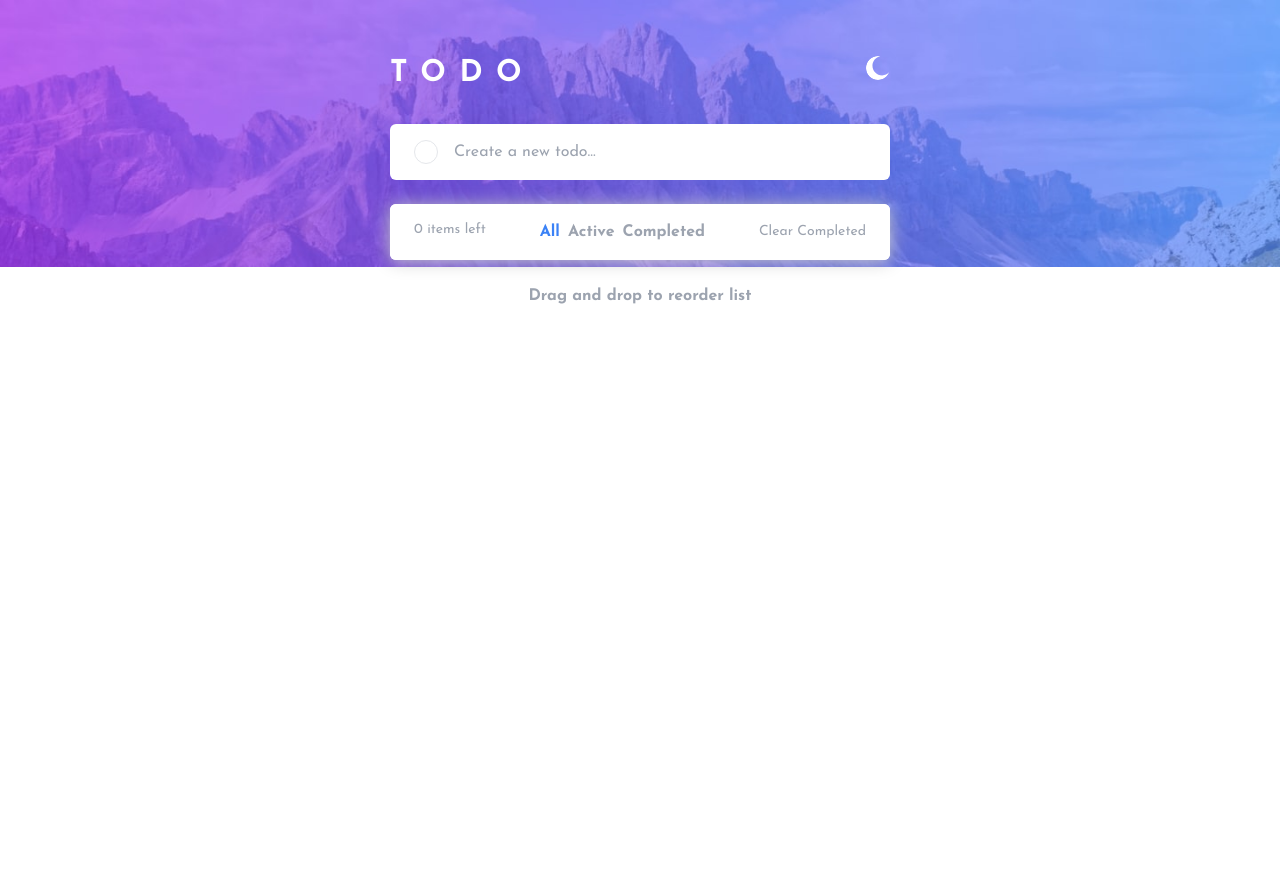
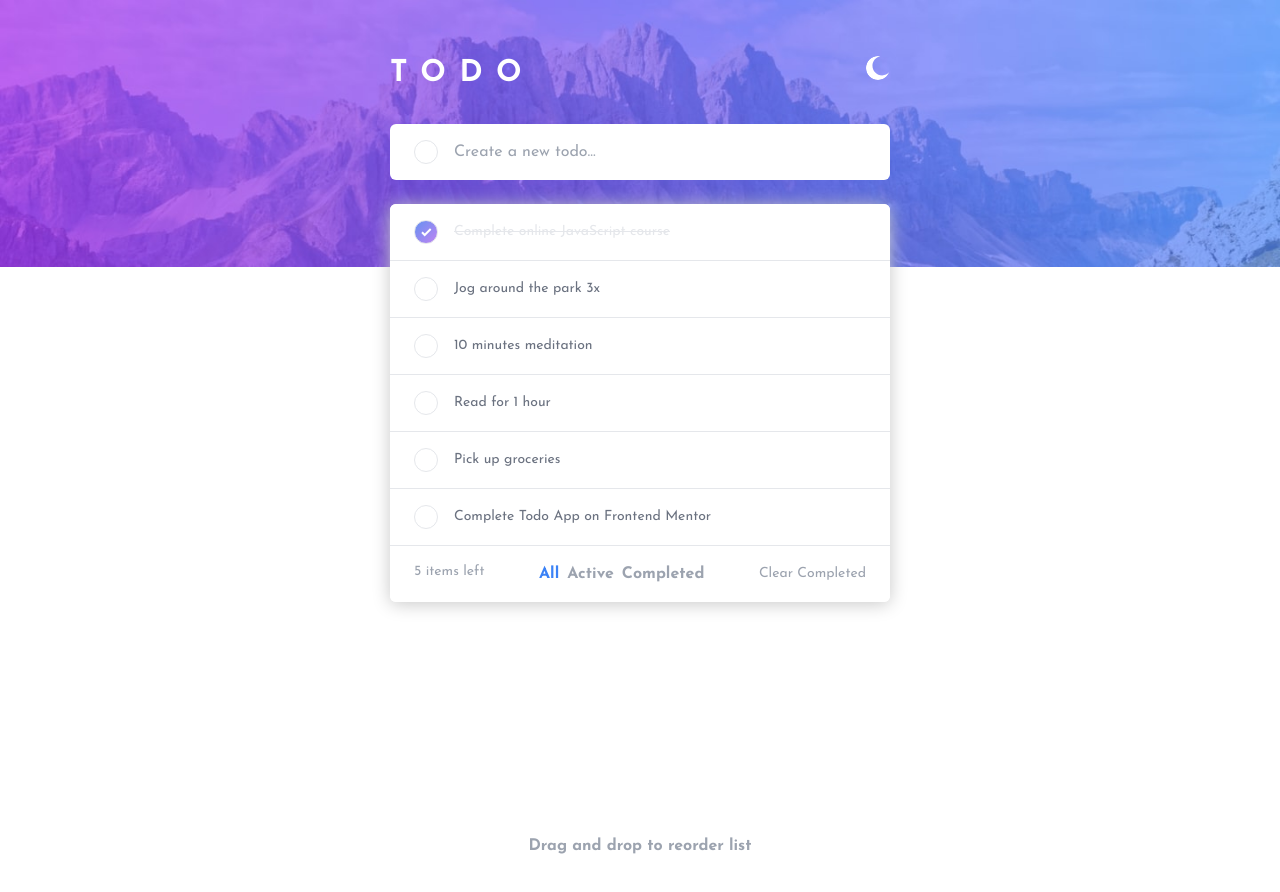
Before and after one commit to welliaquim/todo-list, a React (Vite) app: page / in a window 1280 px wide. Shown: the top 892 px of the page. Before the commit the page ends 800 px from the top, so only its background shows below. Built offline with nearby package versions, Linux system fonts and the light colour scheme.

Commit message:
final feature: clear completed tasks

```diff
--- a/src/App.tsx
+++ b/src/App.tsx
@@ -7,19 +7,33 @@ import Footer from "./components/Footer";
 import { Task } from "./utils/interfaces";
 
 function App() {
-  const [toDoArr, setToDoArr] = useState<Task[]>([]);
+  const [toDoArr, setToDoArr] = useState<Task[]>([
+    { id: 1, taskInfo: "Complete online JavaScript course", completed: true },
+    { id: 2, taskInfo: "Jog around the park 3x", completed: false },
+    { id: 3, taskInfo: "10 minutes meditation", completed: false },
+    { id: 4, taskInfo: "Read for 1 hour", completed: false },
+    { id: 5, taskInfo: "Pick up groceries", completed: false },
+    { id: 6, taskInfo: "Complete Todo App on Frontend Mentor", completed: false },
+  ]);
+  const [darkTheme, setDarkTheme] = useState<boolean>(false);
 
   return (
     <>
-      <div className="flex flex-col items-center justify-center px-6 py-14 font-josefin bg-contain bg-[url('/src/assets/images/bg-mobile-light.jpg')] md:bg-[url('/src/assets/images/bg-desktop-light.jpg')] bg-no-repeat">
-        <div className="w-full max-w-[500px]">
-          <Header />
+      <div
+        className={`flex flex-col items-center justify-center px-6 py-14 font-josefin bg-contain ${
+          darkTheme
+            ? "bg-[url('/src/assets/images/bg-mobile-dark.jpg')] bg-very-dark-blue"
+            : "bg-[url('/src/assets/images/bg-mobile-light.jpg')] bg-white"
+        } md:bg-[url('/src/assets/images/bg-desktop-light.jpg')] bg-no-repeat bg-very-darker-grayish-blue`}
+      >
+        <div className={`w-full max-w-[500px]`}>
+          <Header darkTheme={darkTheme} setDarkTheme={setDarkTheme} />
 
-          <TaskCreator toDoArr={toDoArr} setToDoArr={setToDoArr} />
+          <TaskCreator toDoArr={toDoArr} setToDoArr={setToDoArr} darkTheme={darkTheme} />
 
-          <CreatedTasks toDoArr={toDoArr} setToDoArr={setToDoArr} />
+          <CreatedTasks toDoArr={toDoArr} setToDoArr={setToDoArr} darkTheme={darkTheme} />
 
-          <Footer />
+          <Footer darkTheme={darkTheme} />
         </div>
       </div>
     </>
--- a/src/components/CheckButton.tsx
+++ b/src/components/CheckButton.tsx
@@ -1,12 +1,14 @@
 import { ButtonProps } from "../utils/interfaces";
 
-const CheckButton: React.FC<ButtonProps> = ({ title, onTaskCompleted, taskId, completed }) => {
+const CheckButton: React.FC<ButtonProps> = ({ title, onTaskCompleted, taskId, completed, darkTheme }) => {
   const handleButtonBg = () => {
     if (completed) return "bg-gradient-to-br from-blue-600/70 to-purple-600/60";
   };
   return (
     <button
-      className={` flex justify-center items-center h-6 w-7 rounded-full border ${handleButtonBg()} hover:border-t-blue-600/[.70] hover:border-l-blue-600/[.70] hover:border-r-purple-600/[.60] hover:border-b-purple-600/[.60]`}
+      className={`flex justify-center items-center h-6 w-7 rounded-full border ${
+        darkTheme ? "border-gray-700" : "border-inherit"
+      } ${handleButtonBg()} hover:border-t-blue-600/[.70] hover:border-l-blue-600/[.70] hover:border-r-purple-600/[.60] hover:border-b-purple-600/[.60]`}
       title={title}
       onClick={() => {
         onTaskCompleted(taskId);
--- a/src/components/CreatedTasks.tsx
+++ b/src/components/CreatedTasks.tsx
@@ -5,7 +5,7 @@ import CheckButton from "./CheckButton";
 import { DragDropContext, Droppable, Draggable, DropResult } from "react-beautiful-dnd";
 import { selectStateTask } from "../utils/tasksFilter";
 
-const CreatedTasks: React.FC<TaskCreatorProps> = ({ toDoArr, setToDoArr }) => {
+const CreatedTasks: React.FC<TaskCreatorProps> = ({ toDoArr, setToDoArr, darkTheme }) => {
   const [filterOption, setFilterOption] = useState<string>("All");
   const uncompletedTasks = toDoArr.filter((task) => !task.completed).length;
 
@@ -16,6 +16,11 @@ const CreatedTasks: React.FC<TaskCreatorProps> = ({ toDoArr, setToDoArr }) => {
 
   const deleteSelectedTask = (taskId: number) => {
     const updatedToDoArr = toDoArr.filter((task) => task.id !== taskId);
+    setToDoArr(updatedToDoArr);
+  };
+
+  const deleteCompletedTask = (taskToDelete: boolean) => {
+    const updatedToDoArr = toDoArr.filter((task) => task.completed !== taskToDelete);
     setToDoArr(updatedToDoArr);
   };
 
@@ -32,7 +37,11 @@ const CreatedTasks: React.FC<TaskCreatorProps> = ({ toDoArr, setToDoArr }) => {
   const filteredTasks = selectStateTask(filterOption, toDoArr);
 
   return (
-    <div className="mt-6 w-full shadow-[0_2px_18px_0px_#c8c8c8] bg-white rounded-md">
+    <div
+      className={`mt-6 w-full  ${
+        darkTheme ? "bg-desaturated-blue shadow-[0_2px_18px_0px_#101010]" : "bg-white shadow-[0_2px_18px_0px_#c8c8c8]"
+      } rounded-md`}
+    >
       <DragDropContext onDragEnd={onDragEnd}>
         <Droppable droppableId="droppable">
           {(provided) => (
@@ -47,16 +56,23 @@ const CreatedTasks: React.FC<TaskCreatorProps> = ({ toDoArr, setToDoArr }) => {
                       ref={provided.innerRef}
                     >
                       <div className="flex flex-row">
-                        <div className="flex gap-4 bg-white px-6 py-4 w-full rounded-md group">
+                        <div
+                          className={`flex gap-4 ${
+                            darkTheme ? "bg-desaturated-blue" : "bg-white"
+                          } px-6 py-4 w-full rounded-md group`}
+                        >
                           <CheckButton
                             title={"Check this task"}
                             onTaskCompleted={toggleTaskCompletion}
                             taskId={task.id}
                             completed={task.completed}
+                            darkTheme={darkTheme}
                           />
                           <div className="flex flex-row justify-between w-full">
                             <div className="flex flex-row items-center text-gray-500">
-                              <p className={`${task.completed ? "text-gray-200 line-through" : ""}`}>{task.taskInfo}</p>
+                              <p className={`${task.completed ? "text-gray-200 line-through" : ""} text-sm `}>
+                                {task.taskInfo}
+                              </p>
                             </div>
                           </div>
                           <button
@@ -66,7 +82,7 @@ const CreatedTasks: React.FC<TaskCreatorProps> = ({ toDoArr, setToDoArr }) => {
                           ></button>
                         </div>
                       </div>
-                      <hr className="border border-solid border-gray-300 w-full" />
+                      <hr className={`${darkTheme ? "border-gray-700" : "border-gray-200"} w-full`} />
                     </li>
                   )}
                 </Draggable>
@@ -76,7 +92,7 @@ const CreatedTasks: React.FC<TaskCreatorProps> = ({ toDoArr, setToDoArr }) => {
           )}
         </Droppable>
       </DragDropContext>
-      <Card>
+      <Card darkTheme={darkTheme}>
         <div className="flex flex-row justify-between w-full text-gray-400 text-nowrap">
           <p className="text-sm">{uncompletedTasks} items left</p>
           <div className="relative top-[100px] lg:flex lg:static">
@@ -98,7 +114,7 @@ const CreatedTasks: React.FC<TaskCreatorProps> = ({ toDoArr, setToDoArr }) => {
               </button>
             </div>
           </div>
-          <button type="reset" className="text-sm">
+          <button type="reset" className="text-sm" onClick={() => deleteCompletedTask(true)}>
             Clear Completed
           </button>
         </div>
--- a/src/components/Footer.tsx
+++ b/src/components/Footer.tsx
@@ -1,6 +1,12 @@
-const Footer: React.FC = () => {
+import { DarkTheme } from "../utils/interfaces";
+
+const Footer: React.FC<DarkTheme> = ({ darkTheme }) => {
   return (
-    <footer className="mt-24 lg:mt-6 flex flex-col w-full items-center gap-16 ">
+    <footer
+      className={`mt-36 lg:mt-56 lg:pt-2 flex flex-col w-full items-center gap-16 ${
+        darkTheme ? "bg-very-dark-blue" : "bg-white"
+      }`}
+    >
       <p className="text-gray-400 font-bold">Drag and drop to reorder list</p>
     </footer>
   );
--- a/src/components/card.tsx
+++ b/src/components/card.tsx
@@ -1,10 +1,12 @@
 import React from "react";
 import { CardProps } from "../utils/interfaces";
 
-const Card: React.FC<CardProps> = ({ children: children, className }) => {
+const Card: React.FC<CardProps> = ({ children, className, darkTheme }) => {
   return (
     <div className={`flex flex-col w-full ${className}`}>
-      <div className="flex gap-4 bg-white px-6 py-4 rounded-md">{children}</div>
+      <div className={`flex gap-4 ${darkTheme ? "bg-desaturated-blue" : "bg-white"} px-6 py-4 rounded-md`}>
+        {children}
+      </div>
     </div>
   );
 };
--- a/src/output.css
+++ b/src/output.css
@@ -558,24 +558,36 @@ video {
   position: relative;
 }
 
-.top-\[-100px\] {
-  top: -100px;
+.top-\[100px\] {
+  top: 100px;
 }
 
-.top-\[100px\] {
-  top: 100px;
+.mt-24 {
+  margin-top: 6rem;
 }
 
 .mt-6 {
   margin-top: 1.5rem;
 }
 
-.mt-12 {
-  margin-top: 3rem;
+.mt-28 {
+  margin-top: 7rem;
 }
 
-.mt-24 {
-  margin-top: 6rem;
+.mt-32 {
+  margin-top: 8rem;
+}
+
+.mt-36 {
+  margin-top: 9rem;
+}
+
+.mt-\[136px\] {
+  margin-top: 136px;
+}
+
+.mt-\[140px\] {
+  margin-top: 140px;
 }
 
 .block {
@@ -588,6 +600,14 @@ video {
 
 .h-6 {
   height: 1.5rem;
+}
+
+.h-full {
+  height: 100%;
+}
+
+.h-svh {
+  height: 100svh;
 }
 
 .w-4 {
@@ -612,12 +632,6 @@ video {
 
 .cursor-pointer {
   cursor: pointer;
-}
-
-.appearance-none {
-  -webkit-appearance: none;
-     -moz-appearance: none;
-          appearance: none;
 }
 
 .flex-row {
@@ -652,10 +666,6 @@ video {
   gap: 1rem;
 }
 
-.gap-6 {
-  gap: 1.5rem;
-}
-
 .text-nowrap {
   text-wrap: nowrap;
 }
@@ -681,9 +691,62 @@ video {
   border-color: rgb(209 213 219 / var(--tw-border-opacity));
 }
 
+.border-gray-700 {
+  --tw-border-opacity: 1;
+  border-color: rgb(55 65 81 / var(--tw-border-opacity));
+}
+
+.border-gray-100 {
+  --tw-border-opacity: 1;
+  border-color: rgb(243 244 246 / var(--tw-border-opacity));
+}
+
+.border-gray-200 {
+  --tw-border-opacity: 1;
+  border-color: rgb(229 231 235 / var(--tw-border-opacity));
+}
+
+.border-inherit {
+  border-color: inherit;
+}
+
+.bg-desaturated-blue {
+  --tw-bg-opacity: 1;
+  background-color: rgb(37 39 60 / var(--tw-bg-opacity));
+}
+
+.bg-very-darker-grayish-blue {
+  --tw-bg-opacity: 1;
+  background-color: rgb(57 58 76 / var(--tw-bg-opacity));
+}
+
 .bg-white {
   --tw-bg-opacity: 1;
   background-color: rgb(255 255 255 / var(--tw-bg-opacity));
+}
+
+.bg-very-dark-grayish-blue {
+  --tw-bg-opacity: 1;
+  background-color: rgb(77 80 102 / var(--tw-bg-opacity));
+}
+
+.bg-very-dark-blue {
+  --tw-bg-opacity: 1;
+  background-color: rgb(22 23 34 / var(--tw-bg-opacity));
+}
+
+.bg-black {
+  --tw-bg-opacity: 1;
+  background-color: rgb(0 0 0 / var(--tw-bg-opacity));
+}
+
+.bg-gray-700 {
+  --tw-bg-opacity: 1;
+  background-color: rgb(55 65 81 / var(--tw-bg-opacity));
+}
+
+.bg-\[url\(\'\/src\/assets\/images\/bg-mobile-dark\.jpg\'\)\] {
+  background-image: url('/src/assets/images/bg-mobile-dark.jpg');
 }
 
 .bg-\[url\(\'\/src\/assets\/images\/bg-mobile-light\.jpg\'\)\] {
@@ -696,6 +759,10 @@ video {
 
 .bg-\[url\(\'\/src\/assets\/images\/icon-moon\.svg\'\)\] {
   background-image: url('/src/assets/images/icon-moon.svg');
+}
+
+.bg-\[url\(\'\/src\/assets\/images\/icon-sun\.svg\'\)\] {
+  background-image: url('/src/assets/images/icon-sun.svg');
 }
 
 .bg-gradient-to-br {
@@ -747,6 +814,10 @@ video {
   padding-bottom: 2rem;
 }
 
+.pl-2 {
+  padding-left: 0.5rem;
+}
+
 .font-josefin {
   font-family: Josefin Sans, sans-serif;
 }
@@ -756,14 +827,14 @@ video {
   line-height: 2.25rem;
 }
 
-.text-xl {
-  font-size: 1.25rem;
-  line-height: 1.75rem;
-}
-
 .text-sm {
   font-size: 0.875rem;
   line-height: 1.25rem;
+}
+
+.text-base {
+  font-size: 1rem;
+  line-height: 1.5rem;
 }
 
 .font-bold {
@@ -776,6 +847,11 @@ video {
 
 .tracking-\[\.45em\] {
   letter-spacing: .45em;
+}
+
+.text-blue-500 {
+  --tw-text-opacity: 1;
+  color: rgb(59 130 246 / var(--tw-text-opacity));
 }
 
 .text-gray-200 {
@@ -798,11 +874,6 @@ video {
   color: rgb(255 255 255 / var(--tw-text-opacity));
 }
 
-.text-blue-500 {
-  --tw-text-opacity: 1;
-  color: rgb(59 130 246 / var(--tw-text-opacity));
-}
-
 .line-through {
   text-decoration-line: line-through;
 }
@@ -813,6 +884,18 @@ video {
 
 .shadow-\[0_2px_18px_0px_\#c8c8c8\] {
   --tw-shadow: 0 2px 18px 0px #c8c8c8;
+  --tw-shadow-colored: 0 2px 18px 0px var(--tw-shadow-color);
+  box-shadow: var(--tw-ring-offset-shadow, 0 0 #0000), var(--tw-ring-shadow, 0 0 #0000), var(--tw-shadow);
+}
+
+.shadow-\[0_2px_18px_0px_\#000000\] {
+  --tw-shadow: 0 2px 18px 0px #000000;
+  --tw-shadow-colored: 0 2px 18px 0px var(--tw-shadow-color);
+  box-shadow: var(--tw-ring-offset-shadow, 0 0 #0000), var(--tw-ring-shadow, 0 0 #0000), var(--tw-shadow);
+}
+
+.shadow-\[0_2px_18px_0px_\#101010\] {
+  --tw-shadow: 0 2px 18px 0px #101010;
   --tw-shadow-colored: 0 2px 18px 0px var(--tw-shadow-color);
   box-shadow: var(--tw-ring-offset-shadow, 0 0 #0000), var(--tw-ring-shadow, 0 0 #0000), var(--tw-shadow);
 }
@@ -842,11 +925,6 @@ video {
   outline-offset: 2px;
 }
 
-.active\:text-blue-500:active {
-  --tw-text-opacity: 1;
-  color: rgb(59 130 246 / var(--tw-text-opacity));
-}
-
 .group:hover .group-hover\:opacity-100 {
   opacity: 1;
 }
@@ -862,36 +940,59 @@ video {
     position: static;
   }
 
-  .lg\:absolute {
-    position: absolute;
+  .lg\:mt-6 {
+    margin-top: 1.5rem;
   }
 
-  .lg\:mt-6 {
-    margin-top: 1.5rem;
+  .lg\:mt-96 {
+    margin-top: 24rem;
+  }
+
+  .lg\:mt-auto {
+    margin-top: auto;
+  }
+
+  .lg\:mt-80 {
+    margin-top: 20rem;
+  }
+
+  .lg\:mt-72 {
+    margin-top: 18rem;
+  }
+
+  .lg\:mt-64 {
+    margin-top: 16rem;
+  }
+
+  .lg\:mt-60 {
+    margin-top: 15rem;
+  }
+
+  .lg\:mt-56 {
+    margin-top: 14rem;
   }
 
   .lg\:flex {
     display: flex;
   }
 
-  .lg\:hidden {
-    display: none;
+  .lg\:p-2 {
+    padding: 0.5rem;
   }
 
-  .lg\:justify-center {
-    justify-content: center;
+  .lg\:pt-6 {
+    padding-top: 1.5rem;
   }
 
-  .lg\:gap-2 {
-    gap: 0.5rem;
+  .lg\:pt-4 {
+    padding-top: 1rem;
   }
 
-  .lg\:font-bold {
-    font-weight: 700;
+  .lg\:pt-2 {
+    padding-top: 0.5rem;
   }
 
-  .lg\:text-gray-400 {
-    --tw-text-opacity: 1;
-    color: rgb(156 163 175 / var(--tw-text-opacity));
+  .lg\:pt-1 {
+    padding-top: 0.25rem;
   }
 }
```
Also changed, not shown: src/components/Header.tsx (+9 -3 lines), src/components/TaskCreator.tsx (+5 -5 lines), src/utils/interfaces.ts (+9 -0 lines), tailwind.config.js (+9 -0 lines).
